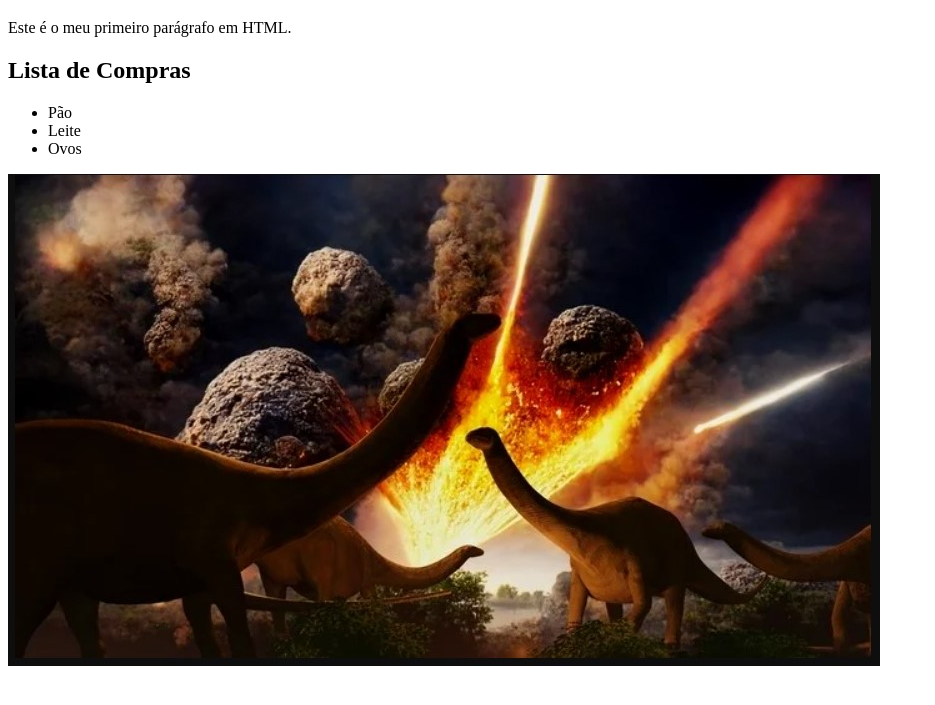
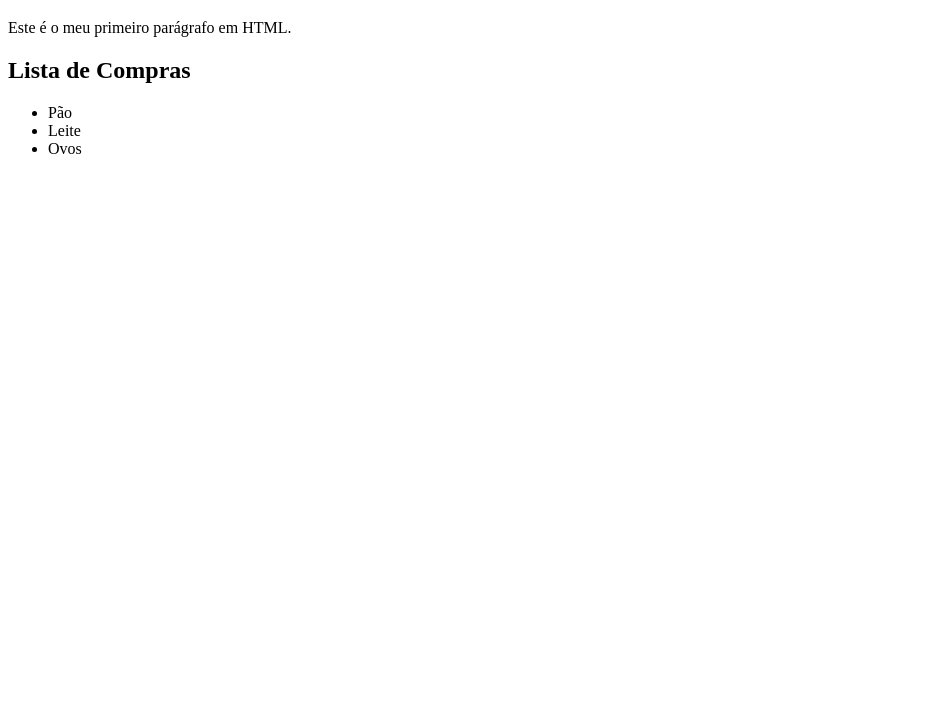
Before and after one commit to LucasPavani19/projeto0002, a plain HTML site: page index.html in a window 1280 px wide. Shown: the part 61-766 px from the top of the page, without its empty margins (0-935 px from the left). Drawn offline with Linux system fonts and the light colour scheme.

Commit message:
Commit inicial: adicionando index.html

```diff
--- a/index.html
+++ b/index.html
@@ -13,7 +13,7 @@
         <li>Leite</li>
         <li>Ovos</li>
     </ul>
-    <img src="img/dino.jpg" alt="Descrição da imagem">
+
 
 </body>
 </html>
```
Also changed, not shown: img/dino.jpg (deleted).
